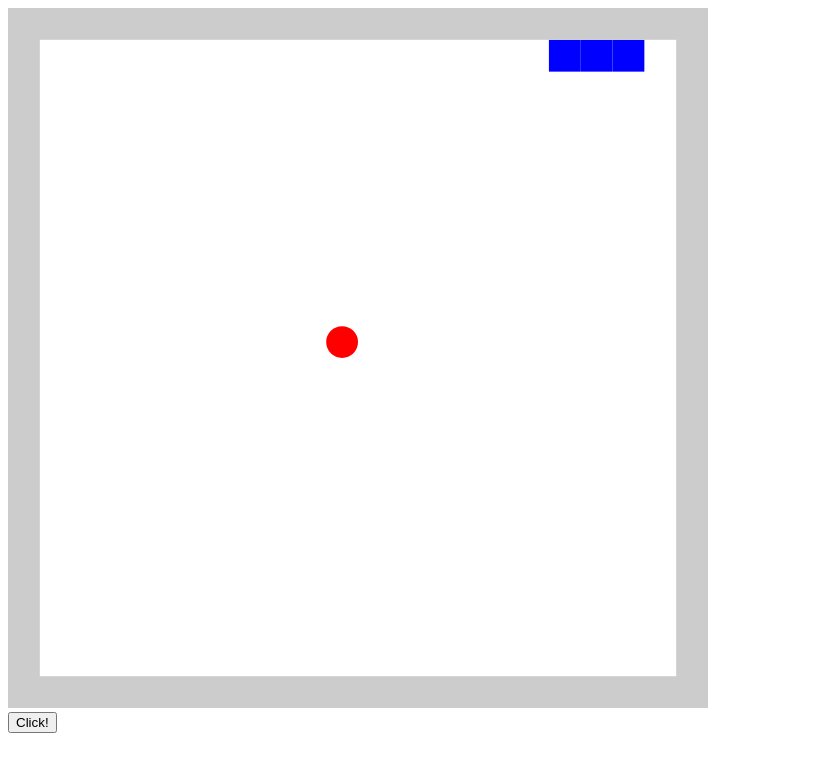
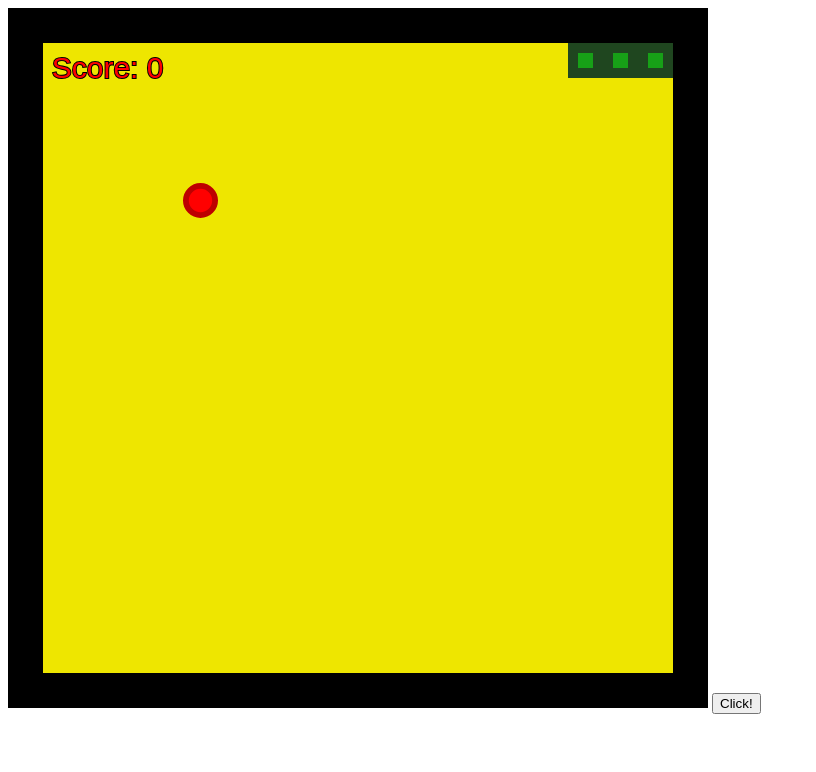
Before and after one commit to vaspadi/snake, a plain HTML site: page index.html in a window 1280 px wide. Shown: the whole page, without its empty margins (0-816 px from the left). Drawn offline with Linux system fonts and the light colour scheme.

Commit message:
Updated design and added increase speed

```diff
--- a/index.html
+++ b/index.html
@@ -10,18 +10,16 @@
 <body>
 	<div class="game">
 		<canvas id="canvas" width="700" height="700"></canvas>
-		<div id="score"></div>
 		<button id="test-button">Click!</button>
 	</div>
 
 	<script>
 		const canvas = document.getElementById('canvas');
-		const score = document.getElementById('score');
 		const button = document.getElementById('test-button');
 		const ctx = canvas.getContext('2d');
 		const width = canvas.width;
 		const height = canvas.height;
-		const blockNum = 22;
+		const blockNum = 20;
 		const blockWidth = width / blockNum;
 		const blockHeight = height / blockNum;
 		const directions = {
@@ -30,14 +28,38 @@
 			39: 'right',
 			40: 'down'
 		}
-		let myScore = 0;
+		let score = 0;
+		let nextRecord = 10;
+		let speed = 300;
+		let stop = false;
 
-		function drawBorder() {
-			ctx.fillStyle = '#ccc';
+
+		function drawField() {
+			ctx.fillStyle = '#eee600';
+			ctx.fillRect(0, 0, width, height)
+
+			ctx.fillStyle = '#000';
 			ctx.fillRect(0, 0, width, blockHeight); // up
 			ctx.fillRect(width - blockWidth, 0, blockWidth, height); // right
+			ctx.fillRect(0, 0, blockWidth, height); // left
 			ctx.fillRect(0, height - blockHeight, width, blockHeight); // down
-			ctx.fillRect(0, 0, blockWidth, height); // left
+		}
+
+		function drawScore() {
+			ctx.font = '30px Fantasy';
+			ctx.strokeStyle = '#000';
+			ctx.lineWidth = 2;
+			ctx.strokeText('Score: ' + score, blockWidth * 1.25, blockHeight * 2);
+			ctx.fillStyle = 'red';
+			ctx.fillText('Score: ' + score, blockWidth * 1.25, blockHeight * 2);
+		}
+
+		function setSpeed() {
+			if (score === nextRecord && speed > 100) {
+				speed -= 50;
+				nextRecord += 10;
+			}
+			return speed;
 		}
 
 		let Block = function(col, row) {
@@ -45,22 +67,48 @@
 			this.row = row;
 		}
 
-		Block.prototype.drawSquare = function(color) {
+		Block.prototype.drawSquare = function(color, border) {
 			let x = this.col * blockWidth;
 			let y = this.row * blockHeight;
+			let lineWidth = 0;
+			let sizeError = 0;
+
+			if (!!border) {
+				lineWidth = blockWidth / 3.5;
+				sizeError = lineWidth / 2;
+				ctx.strokeStyle = border;
+			}
 
 			ctx.fillStyle = color;
-			ctx.fillRect(x, y, blockWidth, blockHeight);
+			ctx.lineWidth = lineWidth;
+			ctx.fillRect(x + sizeError , y + sizeError, blockWidth - lineWidth, blockHeight - lineWidth);
+
+			if (!!border) {
+				ctx.strokeRect(x + sizeError, y + sizeError, blockWidth - lineWidth, blockHeight - lineWidth);
+			}
 		}
 
-		Block.prototype.drawCircle = function(color) {
+		Block.prototype.drawCircle = function(color, border) {
 			let centerX = this.col * blockWidth + blockWidth / 2;
 			let centerY = this.row * blockHeight + blockHeight / 2;
+			let lineWidth = 0;
+			let sizeError = 0;
+
+			if (!!border) {
+				lineWidth = blockWidth / 6;
+				sizeError = lineWidth / 2;
+				ctx.strokeStyle = border;
+			}
 
 			ctx.fillStyle = color;
+			ctx.lineWidth = lineWidth;
 			ctx.beginPath();
-			ctx.arc(centerX, centerY, blockWidth / 2, 0, Math.PI * 2, false);
+			ctx.arc(centerX, centerY, blockWidth / 2 - sizeError, 0, Math.PI * 2, false);
 			ctx.fill();
+
+			if (!!border) {
+				ctx.stroke();
+			}
 		}
 
 		Block.prototype.equal = function(otherBlock) {
@@ -79,7 +127,7 @@
 
 		Snake.prototype.draw = function() {
 			for (let i = 0; i < this.segments.length; i++) {
-				this.segments[i].drawSquare('blue');
+				this.segments[i].drawSquare('#17a017', '#1f461f');
 			}
 		}
 
@@ -99,14 +147,14 @@
 			}
 
 			if (this.checkCollisition(newHead)) {
-				clearInterval(intervalId);
+				stop = true;
 				return;
 			}
 
 			this.segments.unshift(newHead);
 
 			if (newHead.equal(apple.position)) {
-				myScore++;
+				score++;
 				apple.move();
 			} else {
 				this.segments.pop();
@@ -145,11 +193,11 @@
 		}
 
 		let Apple = function() {
-			this.position = new Block(10, 10);
+			this.position = new Block(5, 5);
 		}
 
 		Apple.prototype.draw = function() {
-			this.position.drawCircle('red');
+			this.position.drawCircle('red', '#bd0000');
 		}
 
 		Apple.prototype.move = function() {
@@ -170,13 +218,17 @@
 		let snake = new Snake();
 		let apple = new Apple();
 
-		let intervalId = setInterval(function() {
+		let timerId = setTimeout(function animation() {
 			ctx.clearRect(0, 0, width, height);
+			drawField();
 			snake.move();
 			snake.draw();
 			apple.draw();
-			drawBorder();
-		}, 300);
+			drawScore();
+			if (!stop) {
+				timerId = setTimeout(animation, setSpeed());
+			}
+		}, speed);
 
 		window.addEventListener('keydown', function(event) {
 			let newDirection = directions[event.keyCode];
```
